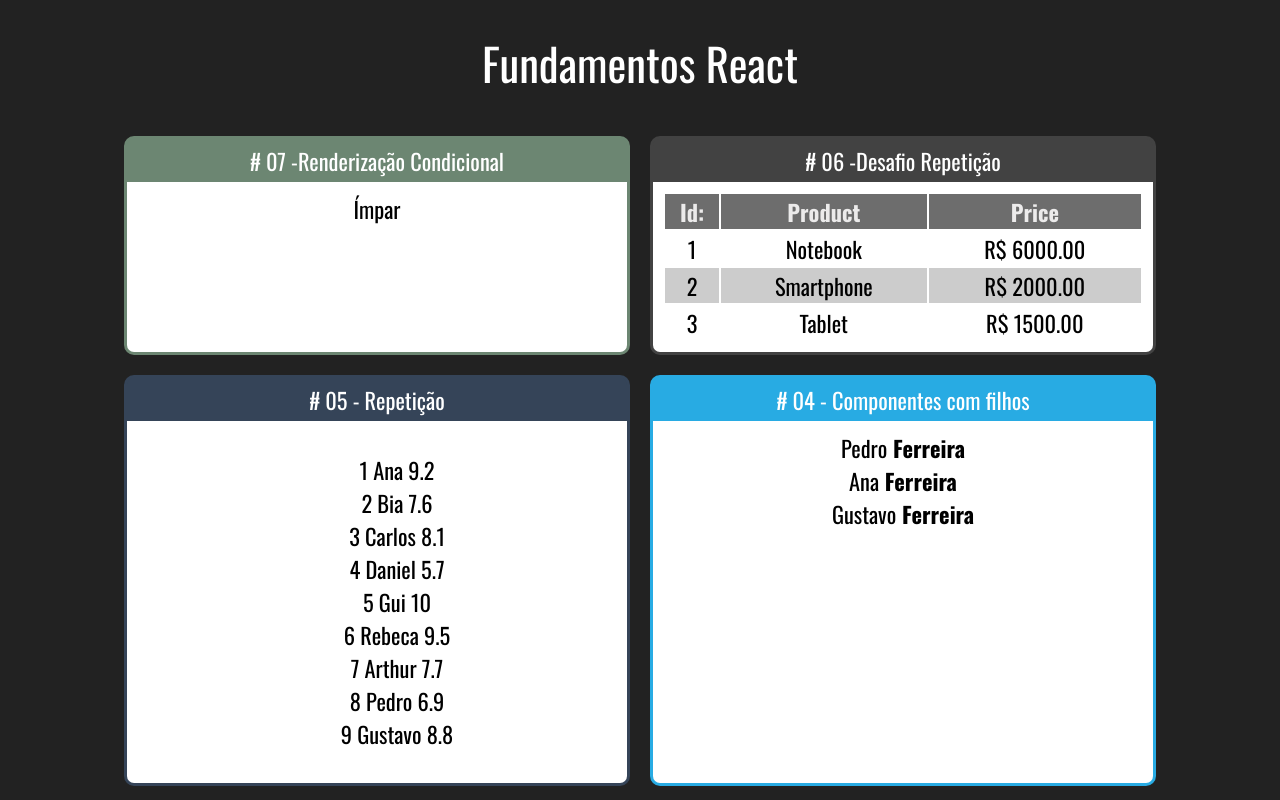
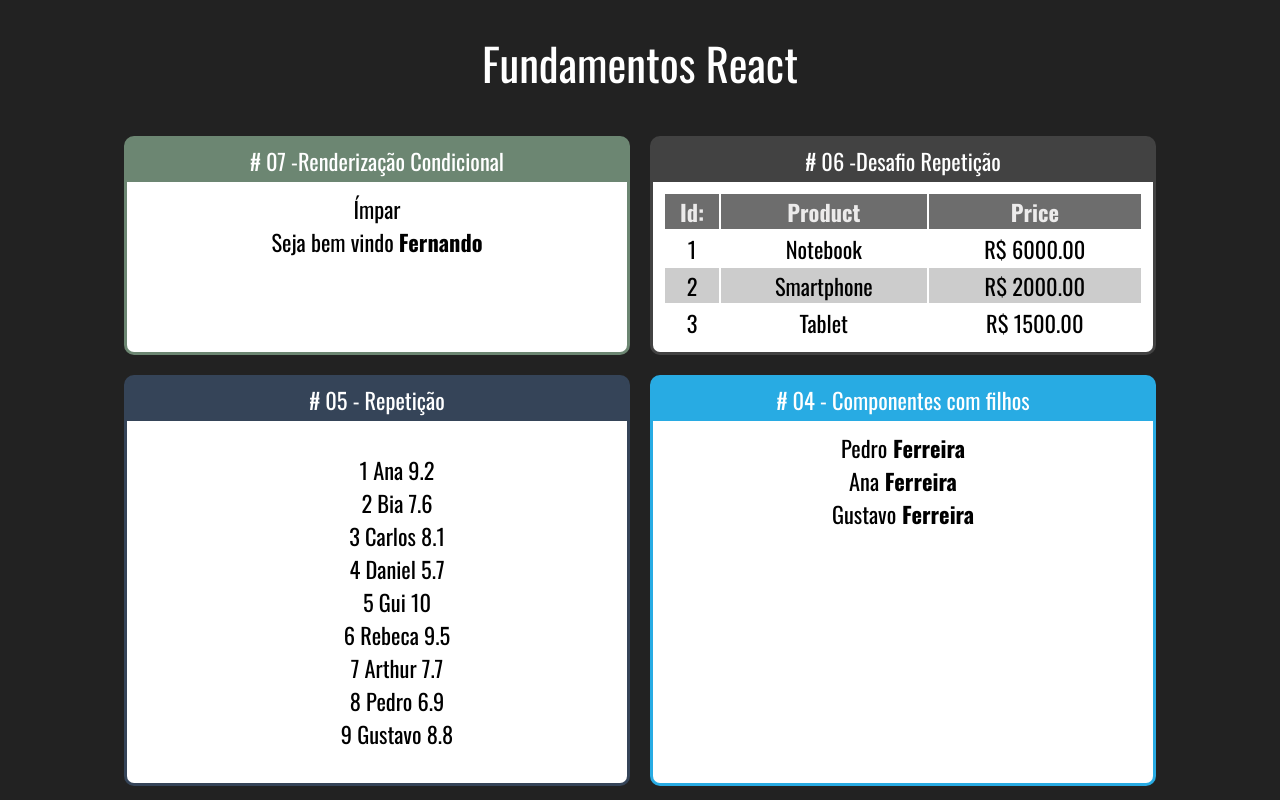
Before and after one commit to simonelopess/FundamentosReactUdemy, a React (Create React App) app: page / in a window 1280 px wide. Shown: the top 800 px of the page. Built offline with nearby package versions, Linux system fonts and the light colour scheme.

Commit message:
Conditional Render

```diff
--- a/src/App.js
+++ b/src/App.js
@@ -7,7 +7,8 @@ import MemberFamily from './components/basics/MemberFamily';
 import StudentList from './components/repeat/studentList';
 import ProductList from './components/repeat/productsTable';
 import EvenorOdd from './components/conditional/EvenorOdd';
-
+import If from './components/conditional/If';
+import InfoUser from './components/conditional/InfoUser';
 
 import './App.css'
 const App = () => {
@@ -17,6 +18,7 @@ const App = () => {
       <div className="Cards">
         <Card titulo="# 07 -Renderização Condicional" color="#6C8672">
           <EvenorOdd number={21} />
+          <InfoUser user={{name: 'Fernando'}}/>
         </Card>
         <Card titulo="# 06 -Desafio Repetição" color="#424242">
           <ProductList />
--- /dev/null
+++ b/src/components/conditional/If.js
@@ -0,0 +1,8 @@
+const If = (props) =>{
+  if(props.test) {
+    return props.children
+  } else {
+    return false;
+  }
+}
+export default If;
--- /dev/null
+++ b/src/components/conditional/InfoUser.js
@@ -0,0 +1,14 @@
+import If from './If';
+
+const InfoUser = (props) =>{
+  const user = props.user || {}
+  return(
+    <div>
+      <If test={user && user.name}>
+        Seja bem vindo <strong>{user.name}</strong>
+      </If>
+    </div>
+  )
+}
+
+export default InfoUser;
```
Also changed, not shown: 1 other file (tests, documents, lock files or other folders).
